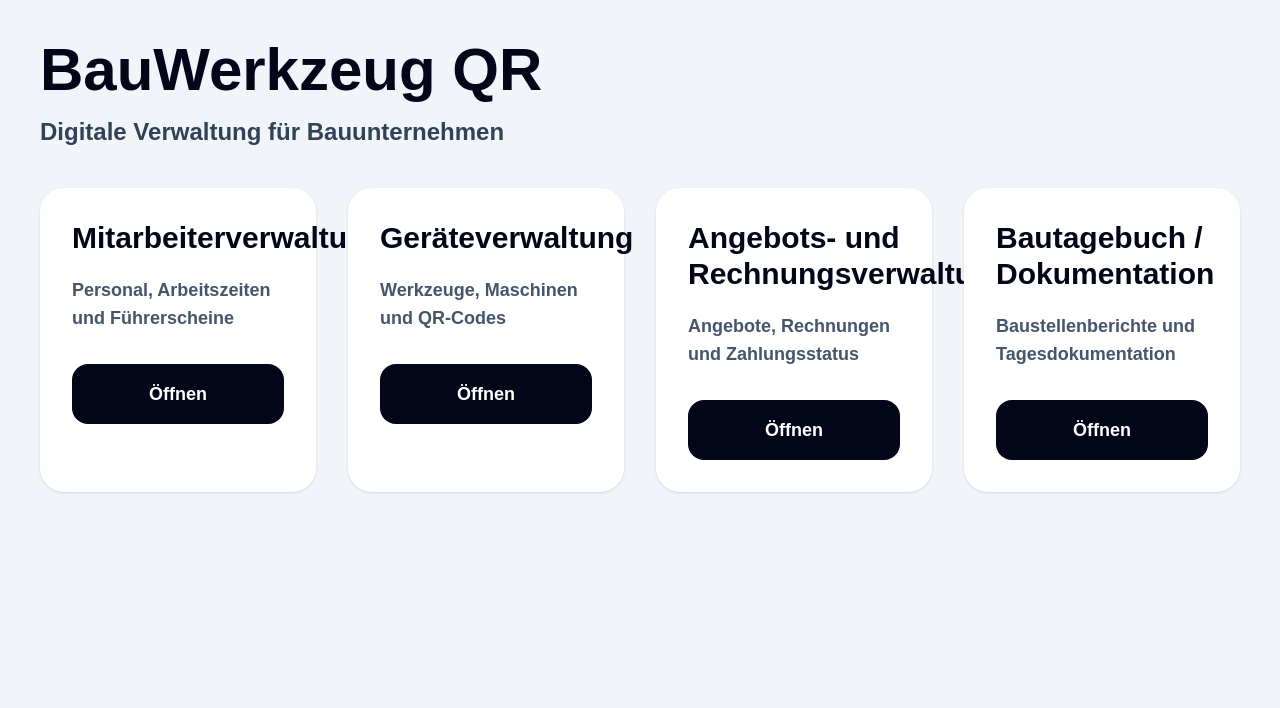
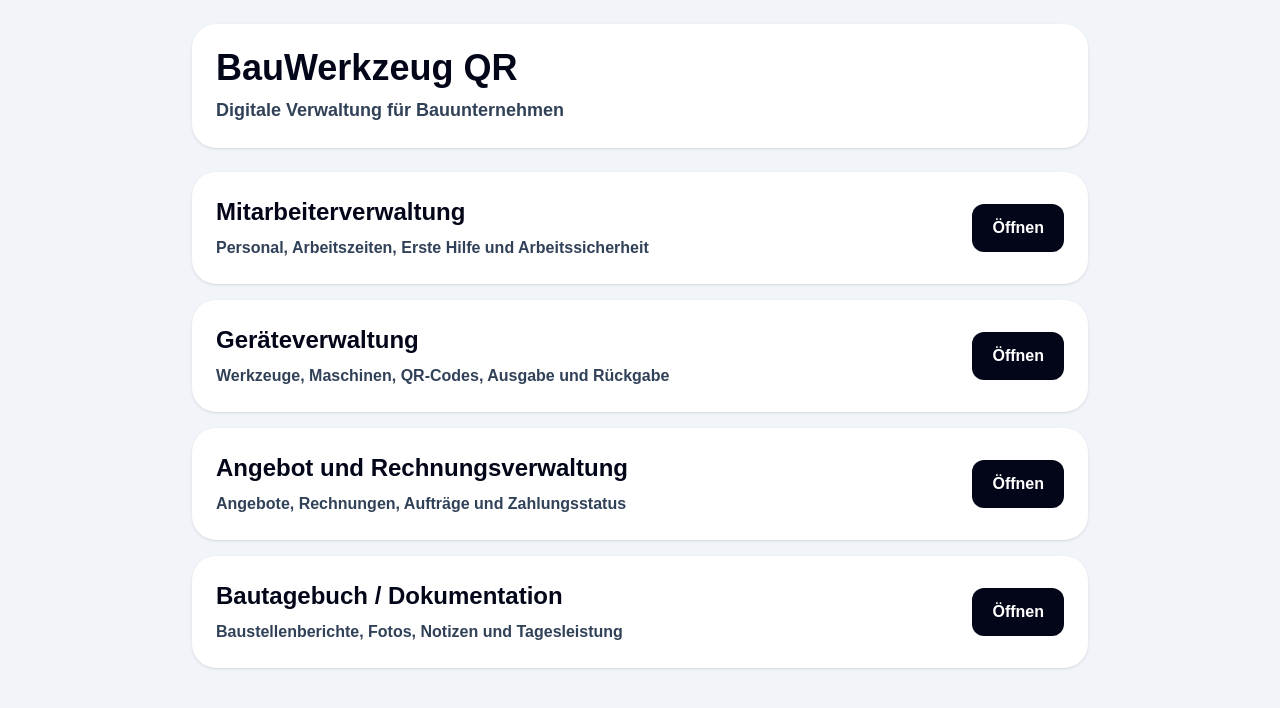
Before and after one commit to sven3joehnk-blip/bauwerkzeug-qr, a Next.js app: page / in a window 1280 px wide. Shown: the top 708 px of the page. Built offline with nearby package versions, Linux system fonts and the light colour scheme.

Commit message:
startseite untereinander

```diff
--- a/app/page.tsx
+++ b/app/page.tsx
@@ -4,62 +4,66 @@ export default function HomePage() {
   const modules = [
     {
       title: 'Mitarbeiterverwaltung',
-      text: 'Personal, Arbeitszeiten und Führerscheine',
+      text: 'Personal, Arbeitszeiten, Erste Hilfe und Arbeitssicherheit',
       href: '/employees',
     },
     {
       title: 'Geräteverwaltung',
-      text: 'Werkzeuge, Maschinen und QR-Codes',
+      text: 'Werkzeuge, Maschinen, QR-Codes, Ausgabe und Rückgabe',
       href: '/geraet',
     },
     {
-      title: 'Angebots- und Rechnungsverwaltung',
-      text: 'Angebote, Rechnungen und Zahlungsstatus',
+      title: 'Angebot und Rechnungsverwaltung',
+      text: 'Angebote, Rechnungen, Aufträge und Zahlungsstatus',
       href: '/angebote',
     },
     {
       title: 'Bautagebuch / Dokumentation',
-      text: 'Baustellenberichte und Tagesdokumentation',
+      text: 'Baustellenberichte, Fotos, Notizen und Tagesleistung',
       href: '/bautagebuch',
     },
   ];
 
   return (
-    <main className="min-h-screen bg-slate-100 p-10">
-      <div className="mx-auto max-w-7xl">
+    <main className="min-h-screen bg-slate-100 p-6 text-slate-950">
+      <div className="mx-auto max-w-4xl space-y-6">
 
-        <div className="mb-10">
-          <h1 className="text-6xl font-black text-slate-950">
+        <header className="rounded-3xl bg-white p-6 shadow-sm">
+          <h1 className="text-4xl font-black">
             BauWerkzeug QR
           </h1>
 
-          <p className="mt-4 text-2xl font-bold text-slate-700">
+          <p className="mt-2 text-lg font-bold text-slate-700">
             Digitale Verwaltung für Bauunternehmen
           </p>
-        </div>
+        </header>
 
-        <div className="grid gap-8 md:grid-cols-2 xl:grid-cols-4">
-
+        <section className="space-y-4">
           {modules.map((module) => (
             <a
               key={module.title}
               href={module.href}
-              className="rounded-3xl bg-white p-8 shadow-sm transition hover:-translate-y-1 hover:shadow-xl"
+              className="block rounded-3xl bg-white p-6 shadow-sm transition hover:shadow-lg"
             >
-              <h2 className="text-3xl font-black text-slate-950">
-                {module.title}
-              </h2>
+              <div className="flex items-center justify-between gap-6">
+                <div>
+                  <h2 className="text-2xl font-black">
+                    {module.title}
+                  </h2>
 
-              <p className="mt-5 text-lg font-bold text-slate-600">
-                {module.text}
-              </p>
+                  <p className="mt-2 text-base font-bold text-slate-700">
+                    {module.text}
+                  </p>
+                </div>
 
-              <div className="mt-8 rounded-2xl bg-slate-950 px-5 py-4 text-center text-lg font-black text-white">
-                Öffnen
+                <div className="rounded-xl bg-slate-950 px-5 py-3 font-black text-white">
+                  Öffnen
+                </div>
               </div>
             </a>
           ))}
-        </div>
+        </section>
+
       </div>
     </main>
   );
```
